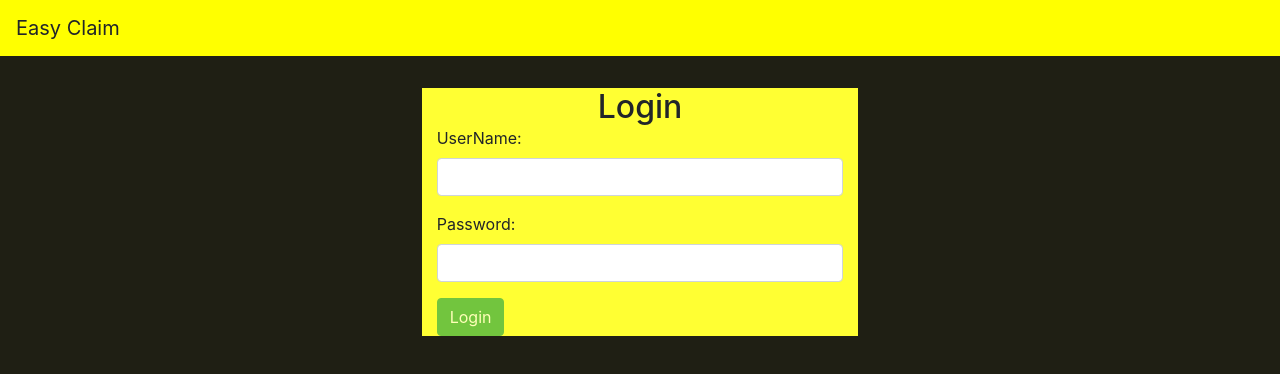
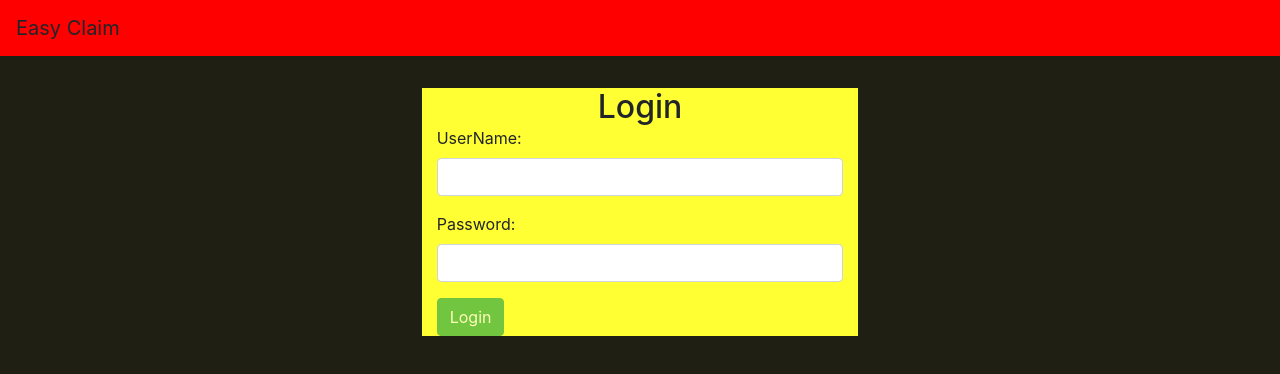
Before and after one commit to Sweta8826/capstone-easyclaim-frontend, an Angular app: page / in a window 1280 px wide. Shown: the top 374 px of the page. Built offline with nearby package versions, Linux system fonts and the light colour scheme.

Commit message:
Update app.component.css

```diff
--- a/src/app/app.component.css
+++ b/src/app/app.component.css
@@ -2,5 +2,6 @@ body {
     background-color: #1f1f14;
   }
   .navbar-custom {
-    background-color: #ffff00;
+    /*background-color: #ffff00;*/
+      background-color: red;
   }
```
